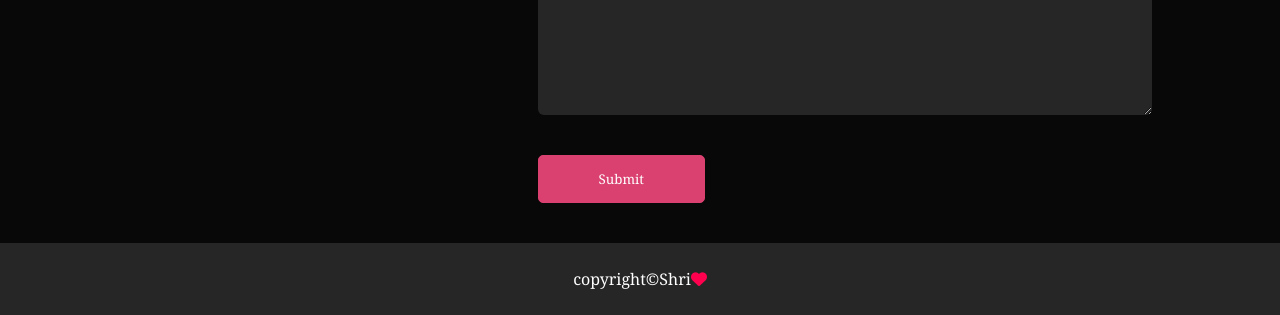
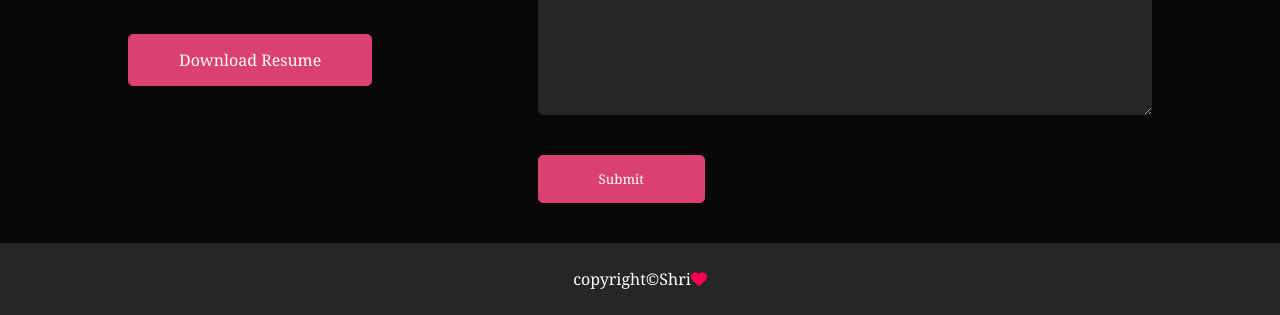
Before and after one commit to mrshri/portfolio, a plain HTML site: page index.html in a window 1280 px wide. Shown: the part 2494-2809 px from the top of the page. Drawn offline with Linux system fonts and the light colour scheme.

Commit message:
Resume Added

```diff
--- a/index.html
+++ b/index.html
@@ -153,7 +153,7 @@
                 class="fa-brands fa-x-twitter"></i></a>
 
           </div>
-          <!-- <a href="images/my-cv.pdf" download class="btn btn2">Download CV</a> -->
+          <a href="images/Shri_Nivas_Resume.pdf" download class="btn btn2">Download Resume</a>
         </div>
         <div class="contact-right">
           <form name="submit-to-google-sheet">
```
Also changed, not shown: 2 other files.
